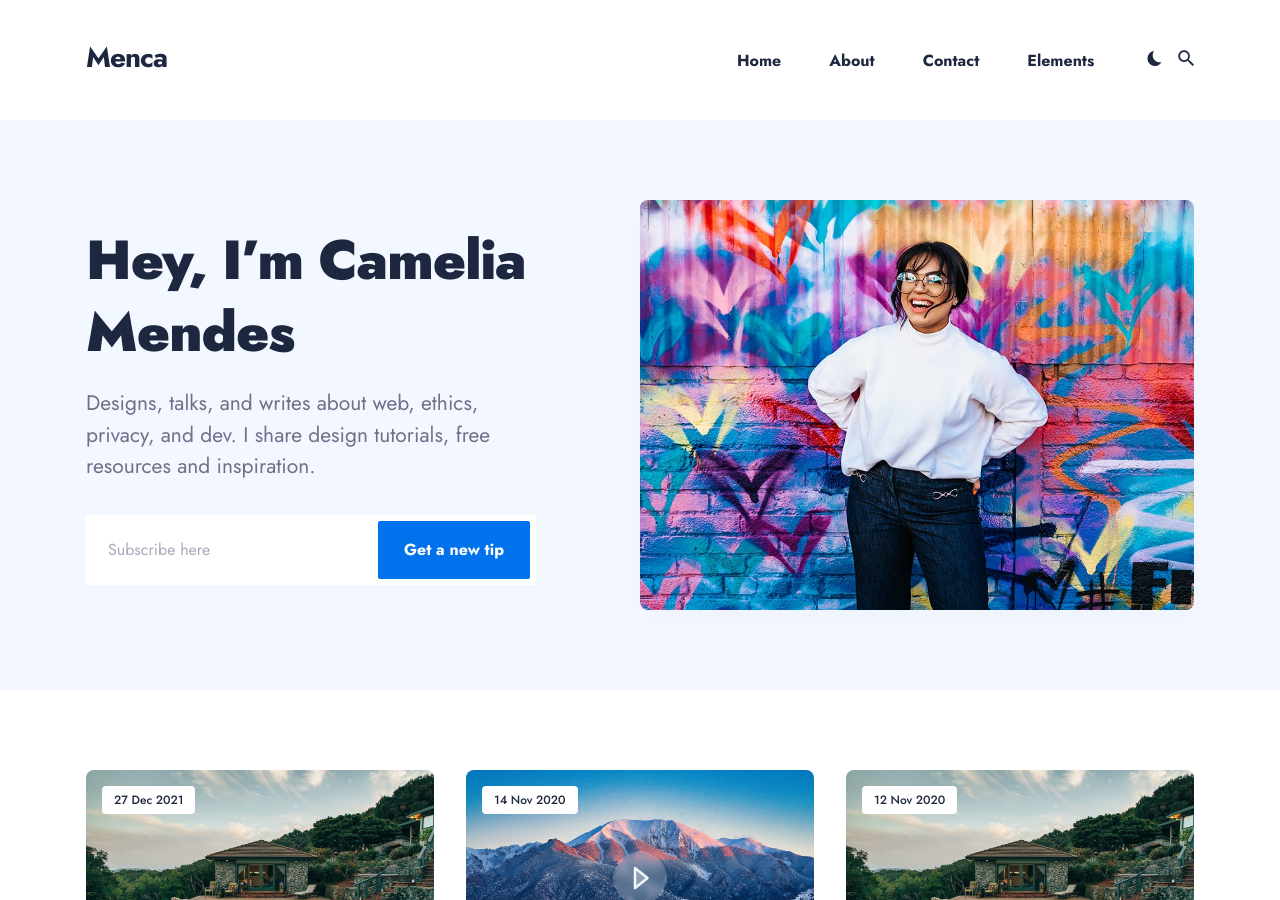
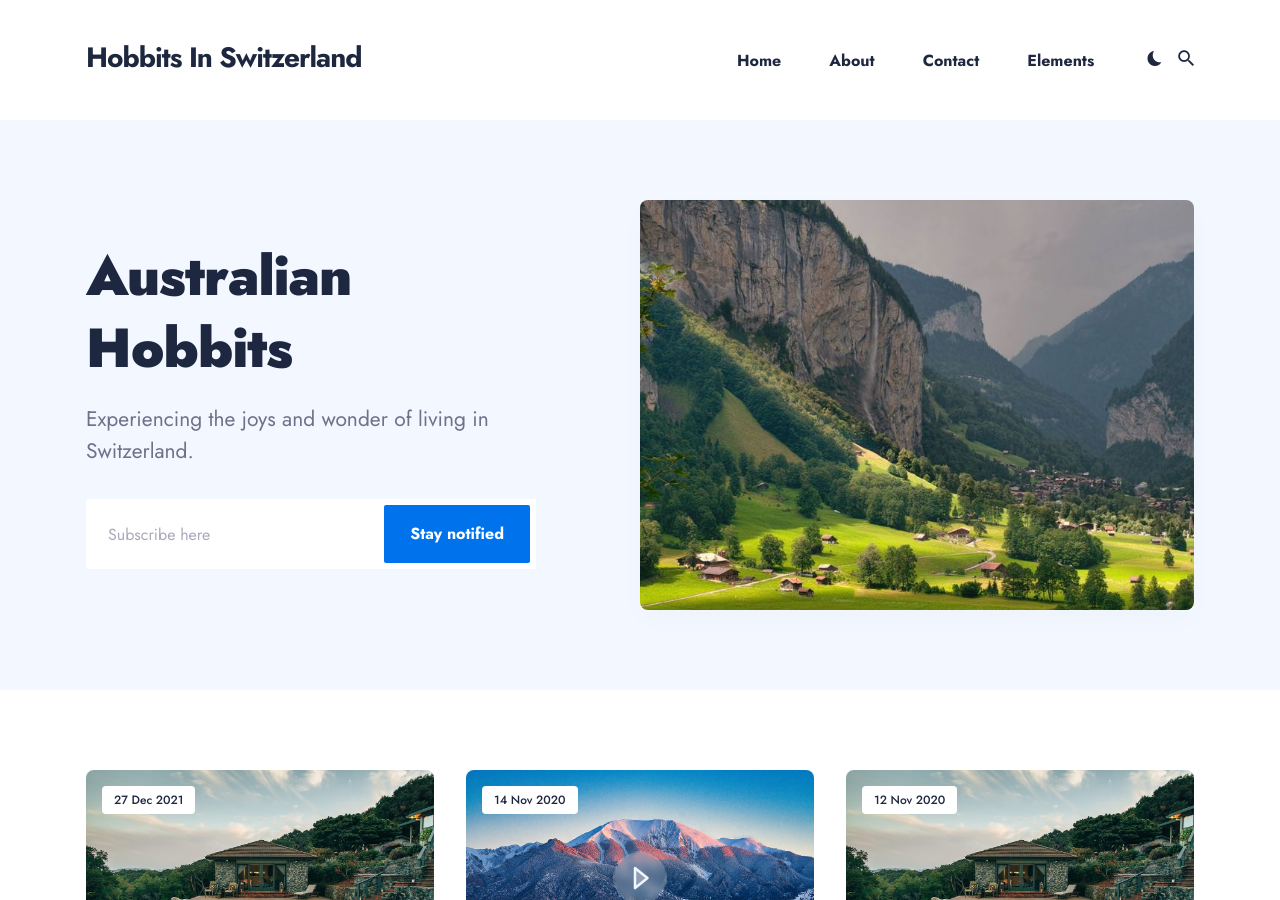
Before and after one commit to kphillpotts/Adventures, a Jekyll site: the page built from index.html, in a window 1280 px wide and 900 px high. Built offline with Jekyll 4.4.1, drawn with Linux system fonts in a browser that asks for light colours; nearby versions of some CDN libraries; the list of posts is cut into pages by our own code; some of the changed text lies outside the part shown.

Commit message:
Basic updates to config information

```diff
--- a/_config.yml
+++ b/_config.yml
@@ -1,7 +1,7 @@
 #-------------------------------
 # Site Settings
-title: Menca
-logo: # You can add own logo. For example '/images/logo.png'.
+title: Hobbits In Switzerland
+logo: # /images/01-1.jpg
 description: Menca personal blogging theme for Jekyll
 baseurl: "/HobbitsInSwitzerland" # the subpath of your site, e.g. /blog
 url: "https://kymphillpotts.com" # the base hostname & protocol for your site, e.g. http://example.com
@@ -29,9 +29,9 @@ social:
 #-------------------------------
 # Hero Settings
 hero:
-  hero__title: Hey, I’m Camelia Mendes
-  hero__description: Designs, talks, and writes about web, ethics, privacy, and dev. I share design tutorials, free resources and inspiration.
-  hero__image: '/images/01.jpg'
+  hero__title: Australian Hobbits
+  hero__description: Experiencing the joys and wonder of living in Switzerland.
+  hero__image: images/HobbitHouse.jpg
 
 
 #-------------------------------
@@ -39,7 +39,7 @@ hero:
 mailchimp: enable # To enable the mailchimp form, use the value 'enable'. To disable the form, leave the field blank.
 mailchimp__identifier: frnla.us6.list-manage.com/subscribe/post?u=6314d69a3f315af7ce3fb00a0&amp;id=3038727cc3 # Add your MailChimp form identifier. For example - frnla.us6.list-manage.com/subscribe/post?u=6314d69a3f315af7ce3fb00a0&amp;id=3038727cc3
 mailchimp__input__text: Subscribe here
-mailchimp__button__text: Get a new tip
+mailchimp__button__text: Stay notified
 
 
 #-------------------------------
@@ -71,7 +71,7 @@ gallery:
 #-------------------------------
 # Contact Settings
 contact:
-  email: your@email.com # Add your email for contant form
+  email: kphillpotts@gmail.com # Add your email for contant form
   description: Menso comes with a built-in contact form, that you can use with Formspree service to handle up to 50 submissions per month for free. You could also easily switch to another contact form service if you want. # Add a description of your form
 
 # NOTE
```
Also changed, not shown: images/HobbitHouse.jpg (added).
